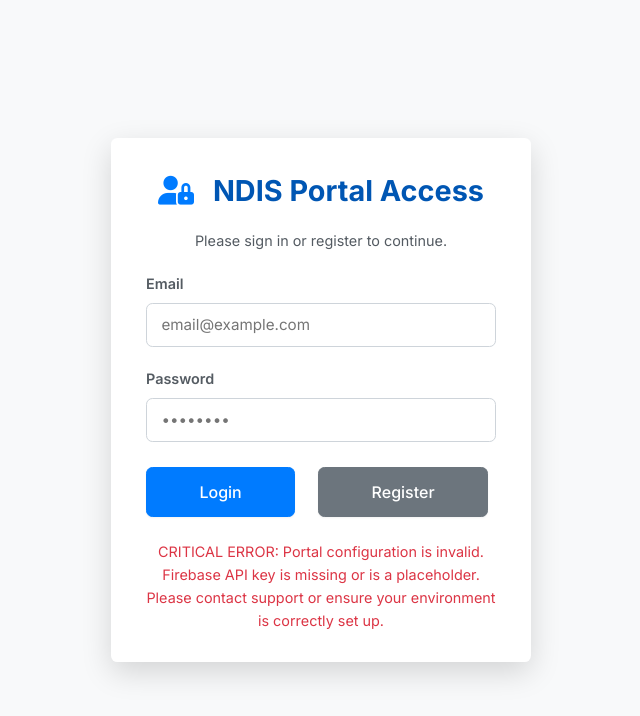
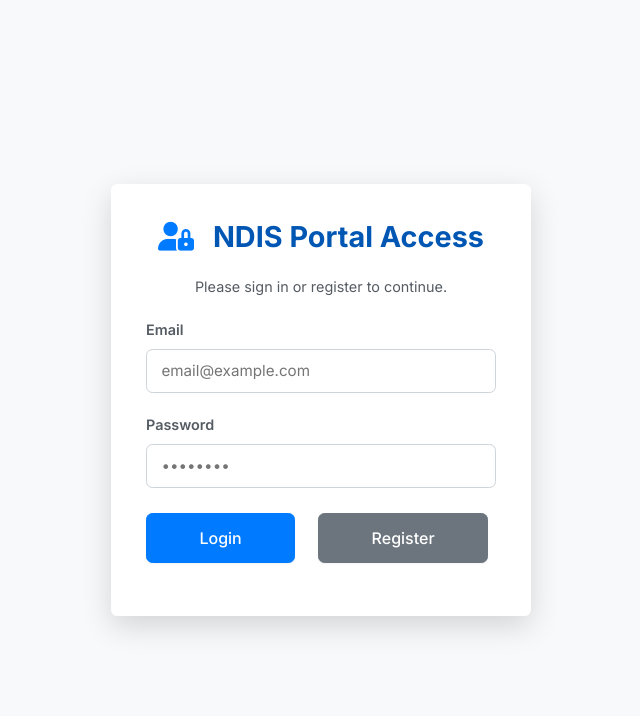
Before and after one commit to anoncano/NDIS-Portal, a plain HTML site: page index.html in a window 1280 px wide. Shown: the whole page, without its empty margins (319-959 px from the left). Drawn offline with Linux system fonts and the light colour scheme; no server answers.

Commit message:
Update index.html

```diff
--- a/index.html
+++ b/index.html
@@ -16,16 +16,16 @@
     // It's populated with values from your Firebase project.
     // If __firebase_config is provided by the Canvas environment, it will override this.
     window.firebaseConfigForApp = {
-        // DEVELOPMENT FALLBACK ONLY - DO NOT USE IN PRODUCTION WITH HARDCODED KEYS
-        // For production, ensure __firebase_config is correctly populated by your deployment environment.
-        // For local development, consider using environment variables or a local config file not committed to Git.
-        apiKey: "YOUR_API_KEY", // Replace with your actual API key for local dev if __firebase_config is not available
-        authDomain: "YOUR_AUTH_DOMAIN",
-        databaseURL: "YOUR_DATABASE_URL", // Optional for Firestore v9+, but good if RTDB is used
-        projectId: "YOUR_PROJECT_ID",
-        storageBucket: "YOUR_STORAGE_BUCKET",
-        messagingSenderId: "YOUR_MESSAGING_SENDER_ID",
-        appId: "YOUR_APP_ID"
+        // SECURITY NOTE: Hardcoding API keys directly in client-side code can be a security risk.
+        // It's generally recommended to use environment variables or a backend service to handle API keys.
+        // The __firebase_config variable (if provided by the Canvas environment) is a safer way to inject this.
+        apiKey: "AIzaSyA33RDvrpWXUeOZYBpfJaqrytbUQFo0cgs", // User's provided API key
+        authDomain: "ndis-portal-6ab1e.firebaseapp.com",
+        databaseURL: "https://ndis-portal-6ab1e-default-rtdb.asia-southeast1.firebasedatabase.app/",
+        projectId: "ndis-portal-6ab1e",
+        storageBucket: "ndis-portal-6ab1e.appspot.com",
+        messagingSenderId: "663606000491",
+        appId: "1:663606000491:web:350030eeae4212b899aa2e" // Ensure no trailing space if copied
     };
 
     // Prioritize __firebase_config if available from the Canvas environment
```
